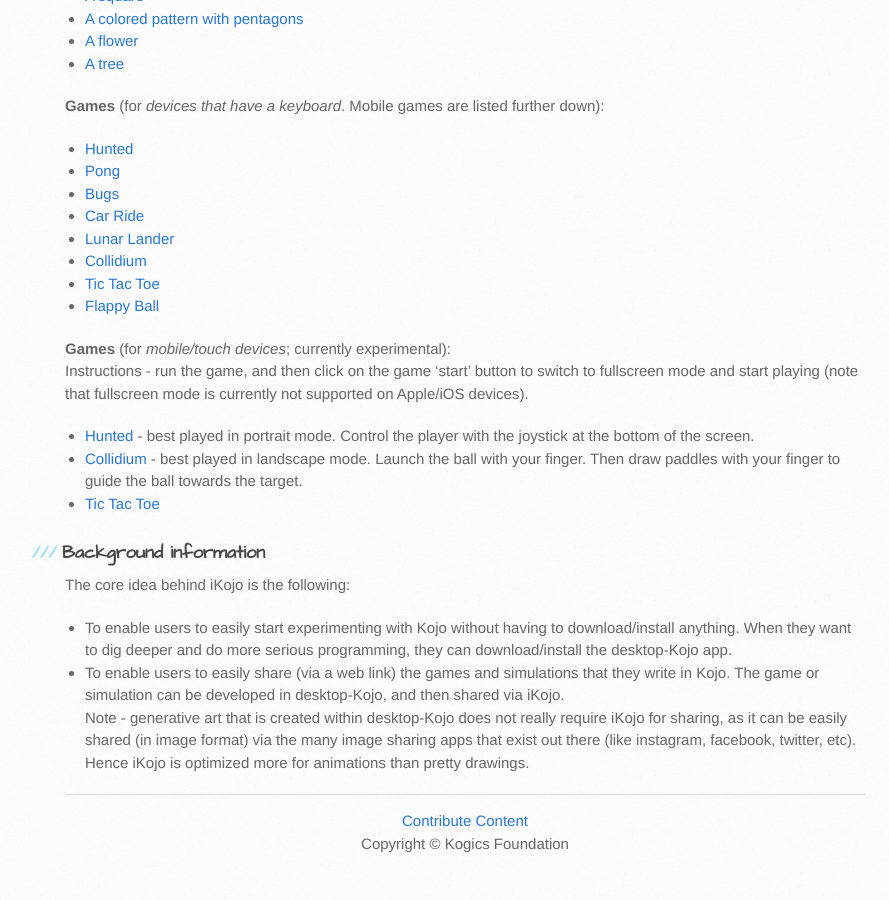
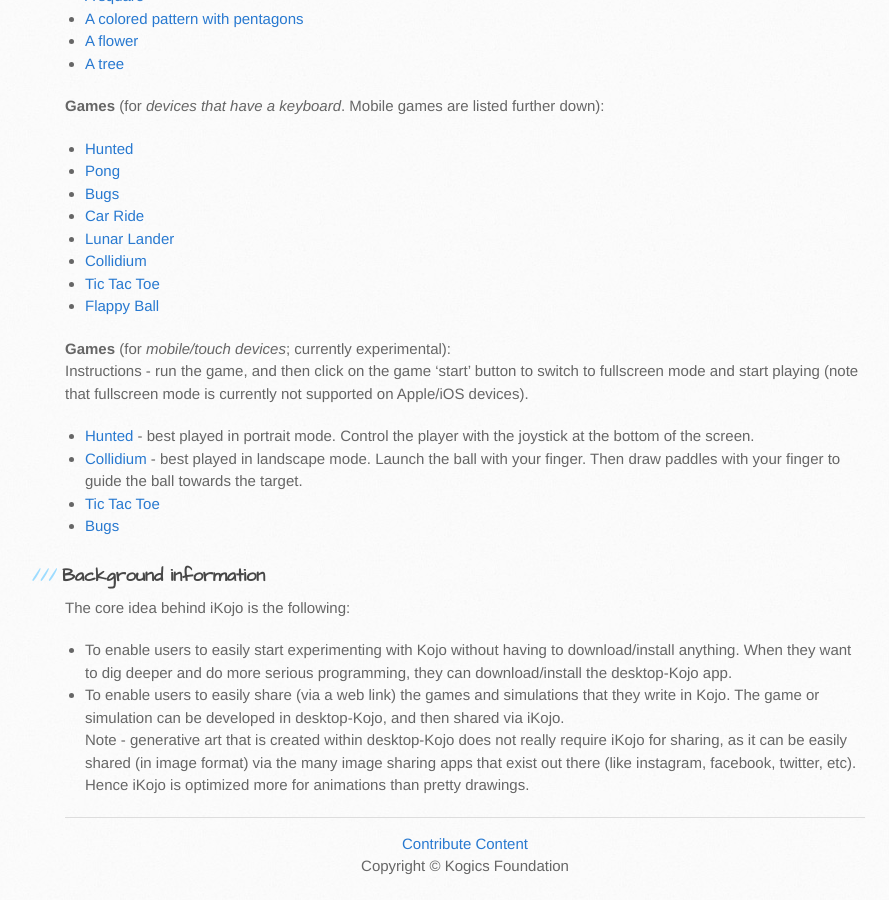
Before and after one commit to kojodoc/kojodoc.github.io, a Jekyll site: the page built from ikojo.md, in a window 1280 px wide and 900 px high, scrolled down 1127 px. Shown: the whole window, without its empty margins (105-994 px from the left). Built offline with Jekyll 4.4.1, drawn with Linux system fonts in a browser that asks for light colours; our own code applies the rules of GitHub Pages for plain Markdown files; the repository's description, which GitHub fills in, is left out; before the commit the page ends 2005 px from its top, so only the background shows below that.

Commit message:
Add bugs (for mobile) game.

```diff
--- a/ikojo.md
+++ b/ikojo.md
@@ -64,6 +64,7 @@ Instructions - run the game, and then click on the game 'start' button to switch
 * [Hunted](http://ikojo.in/sf/uLydUCi/2) - best played in portrait mode. Control the player with the joystick at the bottom of the screen.
 * [Collidium](http://ikojo.in/sf/Nwo4UWB/3) - best played in landscape mode. Launch the ball with your finger. Then draw paddles with your finger to guide the ball towards the target.
 * [Tic Tac Toe](http://ikojo.in/sf/Dz6F6v4/2)
+* [Bugs](http://ikojo.in/sf/T4ZKAkH/0)
 
 ### Background information
 The core idea behind iKojo is the following:
```
